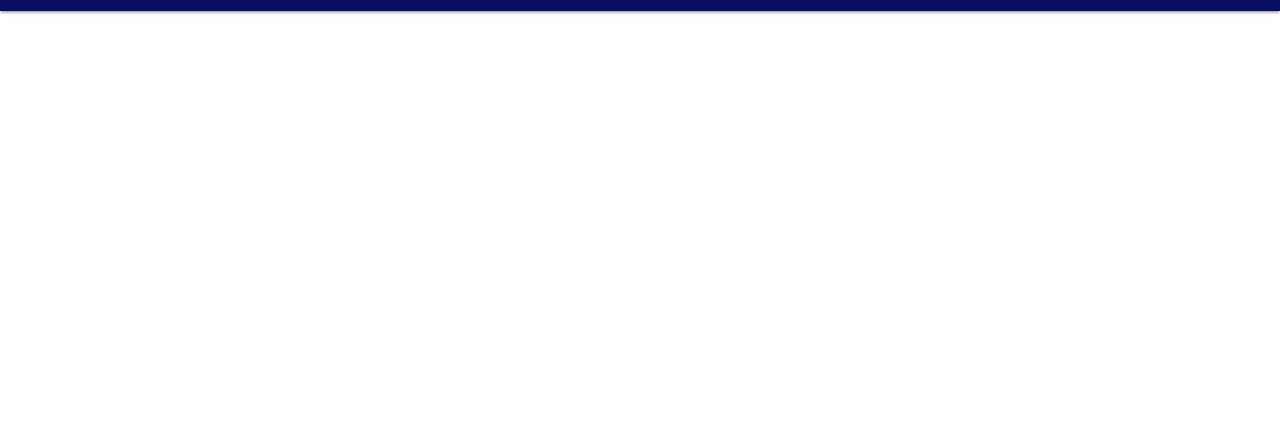
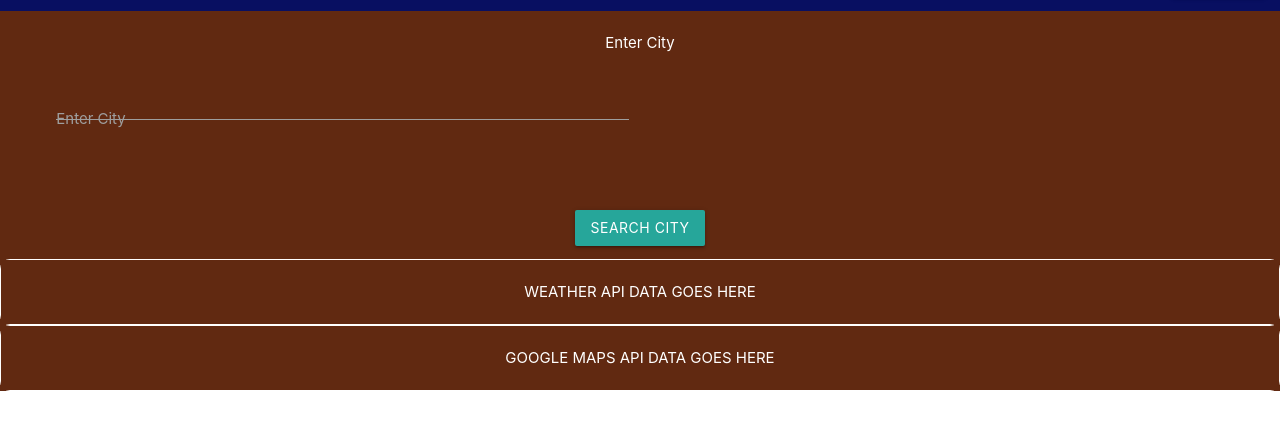
Before and after one commit to juliannejoi/scratchpad, a plain HTML site: page index.html in a window 1280 px wide. Shown: the part 53-482 px from the top of the page. Drawn offline with nearby package versions, Linux system fonts and the light colour scheme.

Commit message:
updated containers

```diff
--- a/assets/css/style.css
+++ b/assets/css/style.css
@@ -4,6 +4,22 @@
   --color2: #612911;
   --color3: #AD3D0E;
 }
+
 nav #headerCSS{
   background-color: var(--color1);
 }
+
+header, .search-container {
+  text-align: center;
+  background: var(--color2);
+  color: #fff;
+}
+
+.search-result {
+  text-align: center;
+  border-style: solid;
+  border-width: 1px;
+  border-radius: 10px;
+  flex: 0 0 400px;
+  background-color: var(--color1)
+}
--- a/index.html
+++ b/index.html
@@ -1,5 +1,6 @@
 <!DOCTYPE html>
 <html lang="en">
+
 <head>
   <link rel="stylesheet" href="https://cdnjs.cloudflare.com/ajax/libs/materialize/1.0.0/css/materialize.min.css">
   <meta charset="UTF-8">
@@ -8,10 +9,11 @@
   <meta name="viewport" content="width=device-width, initial-scale=1.0">
   <title>hasty-influencers</title>
 </head>
+
 <body>
   <div class="navbar-fixed">
     <nav>
-          <div class="nav-wrapper" id = 'headerCSS'>
+      <div class="nav-wrapper" id='headerCSS'>
 
         <a href="#!" class="brand-logo">hasty Infulencers</a>
         <ul class="right hide-on-med-and-down">
@@ -20,7 +22,31 @@
           <li><a class="waves-effect waves-light btn">Button</a></li>
         </ul>
       </div>
+      <div class="search-container">
+        <section class="search-box">
+          <header>Enter City</header>
+          <div class="row">
+            <form class="col s12">
+              <div class="row">
+                <div class="input-field col s6">
+                  <i class="material-icons prefix"></i>
+                  <textarea id="icon_prefix2" class="materialize-textarea"></textarea>
+                  <label for="icon_prefix2">Enter City</label>
+                </div>
+              </div>
+            </form>
+          </div>
+          <a class="waves-effect waves-light btn">Search City</a>
+        </section>
+        <section class="search-result">
+          <header>WEATHER API DATA GOES HERE</header>
+        </section>
+        <section class="search-result">
+          <header>GOOGLE MAPS API DATA GOES HERE</header>
+        </section>
+      </div>
       <script src="https://cdnjs.cloudflare.com/ajax/libs/materialize/1.0.0/js/materialize.min.js"></script>
       <script src="./assets/js/script.js"></script>
 </body>
+
 </html>
```
Lines whose indentation alone changed are shown as unchanged.
